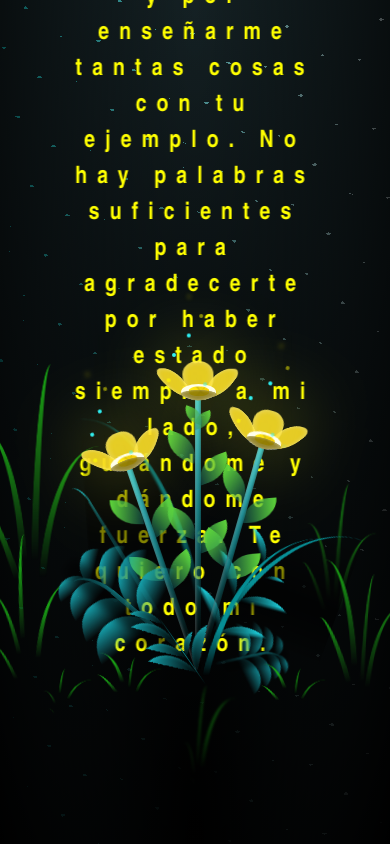
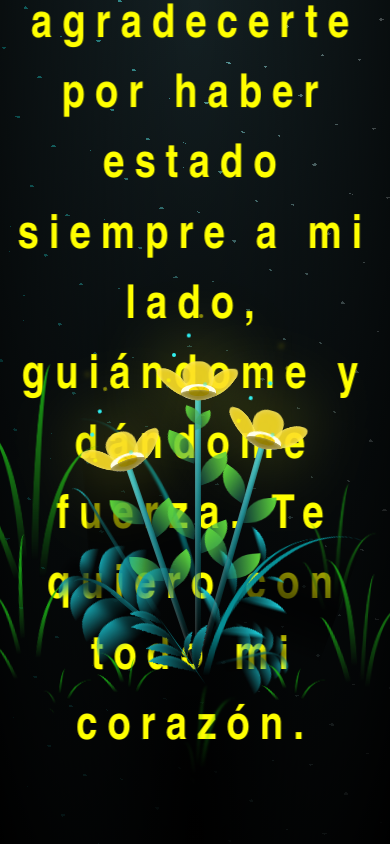
Before and after one commit to agustina123456789-crypto/detalle, a plain HTML site: page flower.html in a window 390 px wide. Drawn offline with Linux system fonts and the light colour scheme.

Commit message:
Update main.css

```diff
--- a/css/main.css
+++ b/css/main.css
@@ -51,8 +51,8 @@ body {
   text-align: center;
   left: 50%;
   transform: translateX(-50%);
-}
-
+  font-size: 5vw; /* Ajuste del tamaño del texto basado en el tamaño de la ventana */
+}
 
 @keyframes fadeIn {
   from {
@@ -60,6 +60,20 @@ body {
   }
   to {
     opacity: 1;
+  }
+}
+
+@media only screen and (max-width: 768px) {
+  .titulo {
+    font-size: 8vw; /* Ajuste para pantallas más pequeñas */
+    margin-bottom: 120px; /* Reduce la distancia inferior en pantallas más pequeñas */
+  }
+}
+
+@media only screen and (max-width: 480px) {
+  .titulo {
+    font-size: 12vw; /* Ajuste aún más grande para dispositivos muy pequeños */
+    margin-bottom: 80px; /* Distancia inferior reducida para pantallas muy pequeñas */
   }
 }
 
```
